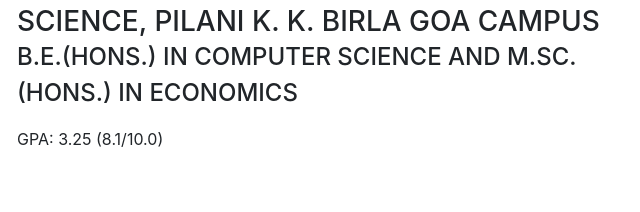
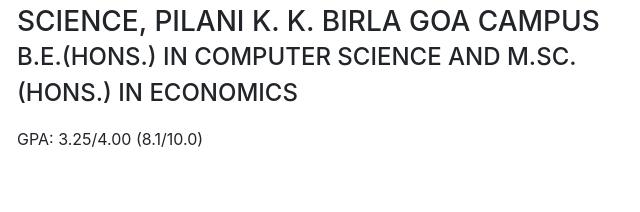
Before and after one commit to adityaasinha28/adityaasinha28.github.io, a website with bundled scripts: page index.html in a window 1280 px wide. Shown: the part 3689-3901 px from the top of the page, 303-943 px from the left. Built offline with nearby package versions, Linux system fonts and the light colour scheme; a web font is replaced by a local one.

Commit message:
Fifth commit

```diff
--- a/index.html
+++ b/index.html
@@ -213,7 +213,7 @@
               <h3 class="mb-0">Birla Institute of Technology and Science, Pilani K. K. Birla Goa Campus</h3>
               <div class="subheading mb-3">B.E.(Hons.) in Computer Science and M.Sc.(Hons.) in Economics</div>
               <!--<div>Computer Science - Data Science Track</div> -->
-              <p>GPA: 3.25 (8.1/10.0) </p>
+              <p>GPA: 3.25/4.00 (8.1/10.0) </p>
             </div>
             <div class="resume-date text-md-right">
               <span class="text-primary">August 2015 - May 2020</span>
```
